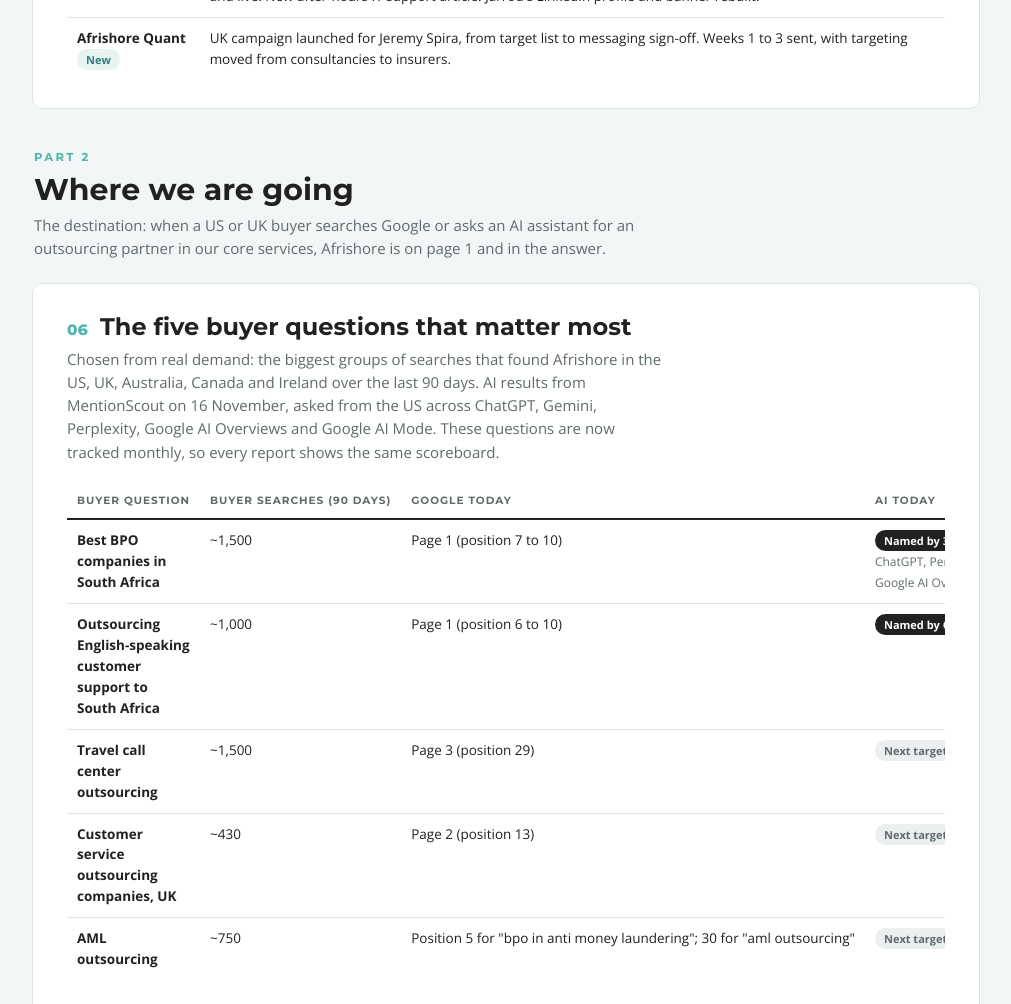
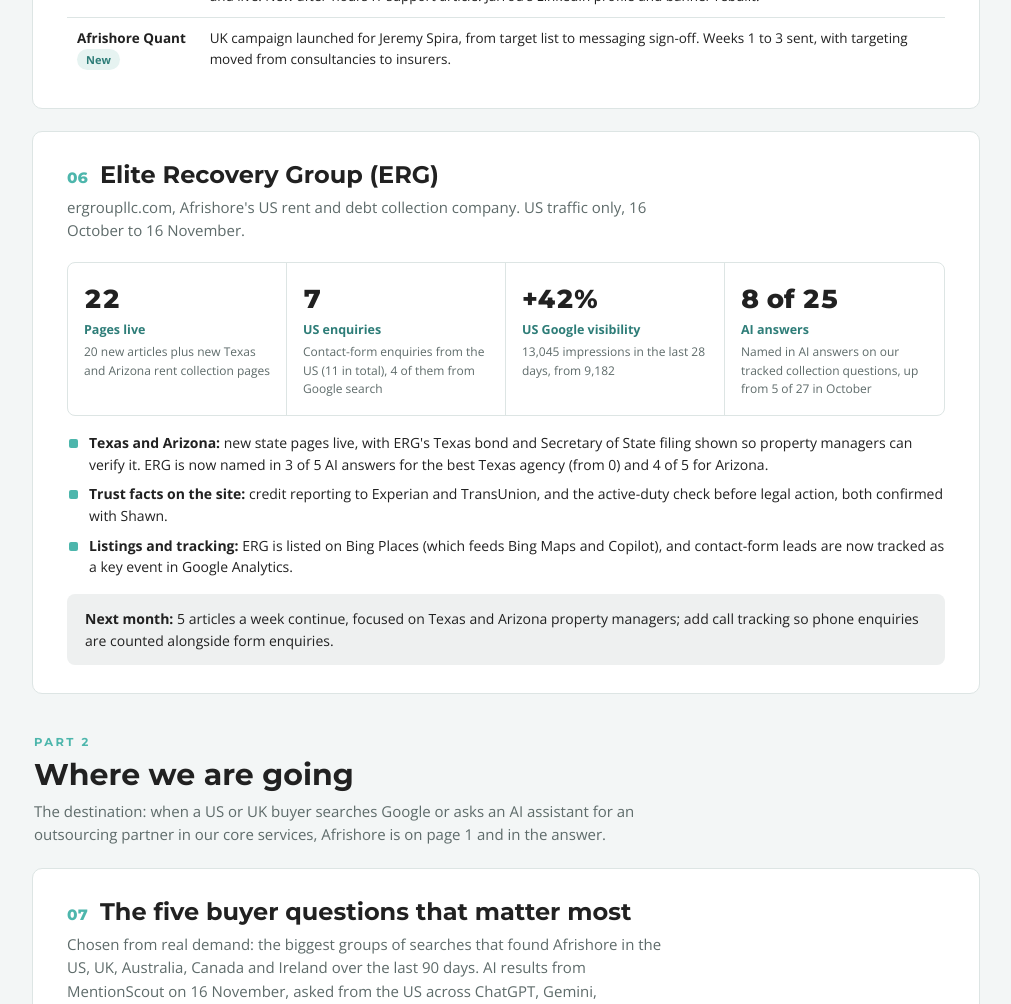
Before and after one commit to dannyschaffer/November-Report-afs, a plain HTML site: page index.html in a window 1280 px wide. Shown: the part 4540-5544 px from the top of the page, without its empty margins (134-1145 px from the left). Drawn offline with nearby package versions, Linux system fonts and the light colour scheme.

Commit message:
Add ERG section

```diff
--- a/index.html
+++ b/index.html
@@ -355,11 +355,29 @@ footer { text-align: center; font-size: 12px; color: var(--muted); padding-botto
   </div>
 </section>
 
+<!-- ERG -->
+<section class="card" aria-labelledby="he">
+  <div class="sec-head"><span class="sec-num">06</span><h2 id="he">Elite Recovery Group (ERG)</h2></div>
+  <p class="sec-sub">ergroupllc.com, Afrishore's US rent and debt collection company. US traffic only, 16 October to 16 November.</p>
+  <div class="stats">
+    <div class="stat"><div class="n">22</div><div class="d">Pages live</div><div class="l">20 new articles plus new Texas and Arizona rent collection pages</div></div>
+    <div class="stat"><div class="n">7</div><div class="d">US enquiries</div><div class="l">Contact-form enquiries from the US (11 in total), 4 of them from Google search</div></div>
+    <div class="stat"><div class="n">+42%</div><div class="d">US Google visibility</div><div class="l">13,045 impressions in the last 28 days, from 9,182</div></div>
+    <div class="stat"><div class="n">8 of 25</div><div class="d">AI answers</div><div class="l">Named in AI answers on our tracked collection questions, up from 5 of 27 in October</div></div>
+  </div>
+  <ul class="done" style="margin-top:16px">
+    <li><strong>Texas and Arizona:</strong> new state pages live, with ERG's Texas bond and Secretary of State filing shown so property managers can verify it. ERG is now named in 3 of 5 AI answers for the best Texas agency (from 0) and 4 of 5 for Arizona.</li>
+    <li><strong>Trust facts on the site:</strong> credit reporting to Experian and TransUnion, and the active-duty check before legal action, both confirmed with Shawn.</li>
+    <li><strong>Listings and tracking:</strong> ERG is listed on Bing Places (which feeds Bing Maps and Copilot), and contact-form leads are now tracked as a key event in Google Analytics.</li>
+  </ul>
+  <div class="note ink"><strong>Next month:</strong> 5 articles a week continue, focused on Texas and Arizona property managers; add call tracking so phone enquiries are counted alongside form enquiries.</div>
+</section>
+
 <div class="part"><div class="pl">Part 2</div><h2>Where we are going</h2><p>The destination: when a US or UK buyer searches Google or asks an AI assistant for an outsourcing partner in our core services, Afrishore is on page 1 and in the answer.</p></div>
 
 <!-- DESTINATION -->
 <section class="card" aria-labelledby="hd">
-  <div class="sec-head"><span class="sec-num">06</span><h2 id="hd">The five buyer questions that matter most</h2></div>
+  <div class="sec-head"><span class="sec-num">07</span><h2 id="hd">The five buyer questions that matter most</h2></div>
   <p class="sec-sub">Chosen from real demand: the biggest groups of searches that found Afrishore in the US, UK, Australia, Canada and Ireland over the last 90 days. AI results from MentionScout on 16 November, asked from the US across ChatGPT, Gemini, Perplexity, Google AI Overviews and Google AI Mode. These questions are now tracked monthly, so every report shows the same scoreboard.</p>
   <div class="tbl">
     <table>
@@ -380,7 +398,7 @@ footer { text-align: center; font-size: 12px; color: var(--muted); padding-botto
 
 <!-- 6 PLAN -->
 <section class="card" aria-labelledby="h6">
-  <div class="sec-head"><span class="sec-num">07</span><h2 id="h6">The plan, 17 November to 15 December</h2></div>
+  <div class="sec-head"><span class="sec-num">08</span><h2 id="h6">The plan, 17 November to 15 December</h2></div>
   <p class="sec-sub">One goal: turn this month's visibility into page-1 rankings, AI recommendations and meetings. Google and AI assistants already read and rank our content. What they still need is outside proof (directory listings, mentions and links), and consistent facts about the company.</p>
   <div class="plan">
     <div class="step"><div class="k"></div><div>
@@ -426,7 +444,7 @@ footer { text-align: center; font-size: 12px; color: var(--muted); padding-botto
       </tbody>
     </table>
   </div>
-  <p class="src">Sources: Google Search Console and Google Analytics 4 (buyer markets: US, UK, Australia, Canada, Ireland), MentionScout AI answer exports (19 Oct, 26 Oct, 9 Nov, 16 Nov 2026), Ubersuggest AI visibility tracking, Linked Helper export for the Quant campaign (5 Nov).</p>
+  <p class="src">Sources: Google Search Console and Google Analytics 4 (buyer markets: US, UK, Australia, Canada, Ireland), MentionScout AI answer exports (19 Oct, 26 Oct, 9 Nov, 16 Nov 2026), Ubersuggest AI visibility tracking, Linked Helper export for the Quant campaign (5 Nov). ERG: Google Search Console and Google Analytics 4 for ergroupllc.com (US), MentionScout ledger (10 Nov 2026).</p>
 </section>
 
 </div>
```
